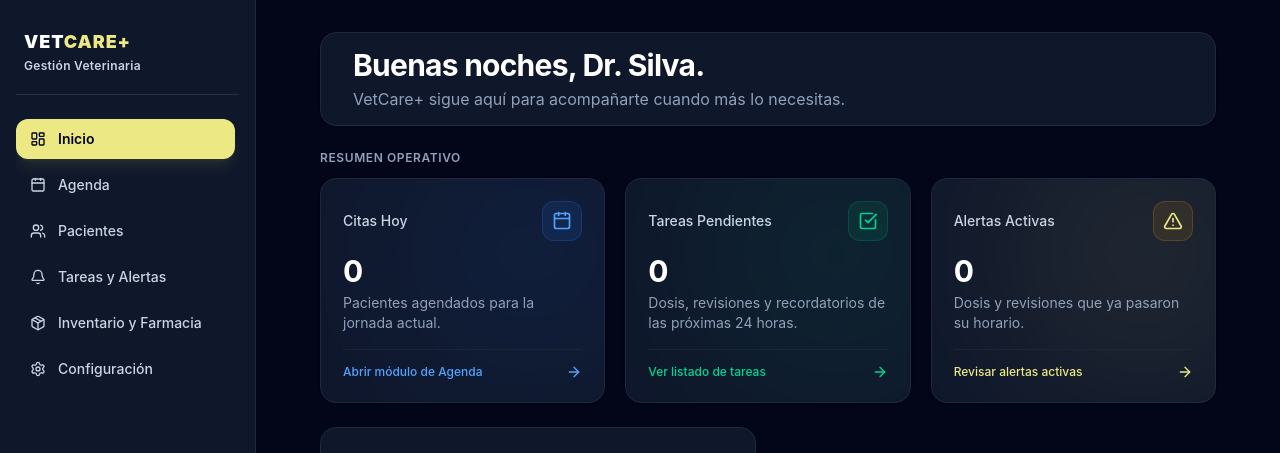
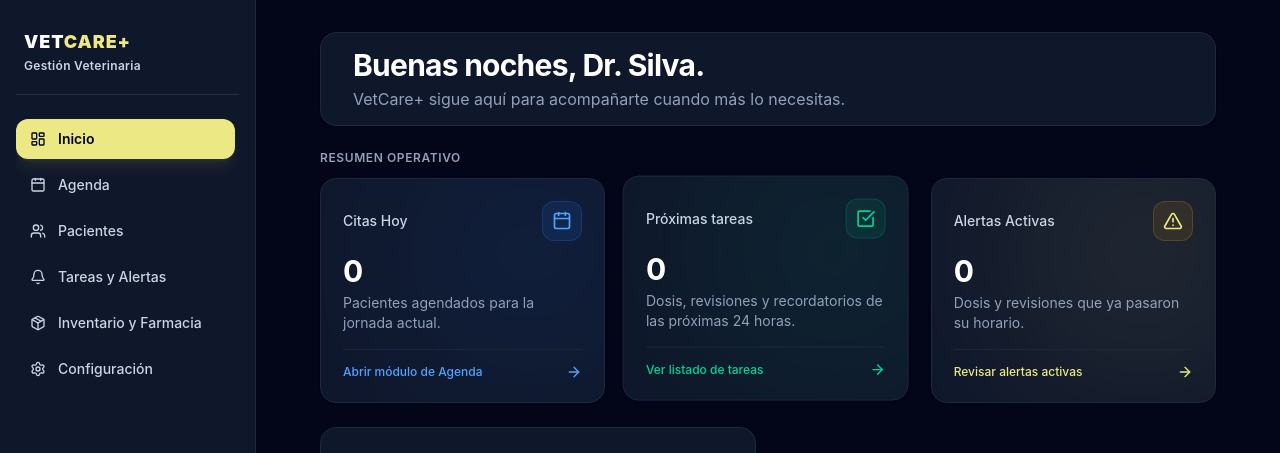
Before and after one commit to Cthululzz/Vetcare-, a React (Vite) app: page / in a window 1280 px wide. Shown: the top 453 px of the page. Built offline with nearby package versions, Linux system fonts and the light colour scheme.

Commit message:
feat(dashboard): mover tarjeta de tareas y renombrar a proximas tareas

```diff
--- a/src/components/dashboard/OperationalSummary.tsx
+++ b/src/components/dashboard/OperationalSummary.tsx
@@ -54,14 +54,14 @@ export const OperationalSummary = ({
         {/* Tareas (Verde) */}
         <div
           onClick={() => onNavigate("/tareas")}
-          className="relative overflow-hidden bg-slate-900 border border-slate-800 hover:border-slate-700 rounded-2xl p-5.5 transition-all cursor-pointer group shadow-sm flex flex-col justify-between"
+          className="vetcare-dashboard-task-move relative overflow-hidden bg-slate-900 border border-slate-800 hover:border-slate-700 rounded-2xl p-5.5 transition-all cursor-pointer group shadow-sm flex flex-col justify-between"
         >
           <div className="pointer-events-none absolute w-[260px] h-[260px] bg-emerald-500/10 blur-[90px] rounded-full -top-14 -right-14 group-hover:bg-emerald-500/20 transition-all" />
 
           <div className="relative z-10">
             <div className="flex items-center justify-between mb-3">
               <span className="text-sm font-medium text-slate-300">
-                Tareas Pendientes
+                Próximas tareas
               </span>
               <div className="w-10 h-10 rounded-xl bg-emerald-500/10 border border-emerald-500/20 flex items-center justify-center text-emerald-400 group-hover:scale-105 transition-transform">
                 <CheckSquare className="w-5 h-5" />
--- a/src/index.css
+++ b/src/index.css
@@ -13,6 +13,27 @@
 
 .vetcare-task-move {
   animation: vetcare-task-move 2.4s ease-in-out infinite;
+}
+
+/* Movimiento de la tarjeta de tareas del inicio: arriba y a los lados. */
+@keyframes vetcare-dashboard-task-move {
+  0%,
+  100% {
+    transform: translate(0, 0);
+  }
+  25% {
+    transform: translate(3px, -3px);
+  }
+  50% {
+    transform: translate(0, -5px);
+  }
+  75% {
+    transform: translate(-3px, -3px);
+  }
+}
+
+.vetcare-dashboard-task-move {
+  animation: vetcare-dashboard-task-move 3s ease-in-out infinite;
 }
 
 /* La pestaña de recordatorios parpadea hasta enviar/marcar el aviso. */
@@ -36,6 +57,7 @@
 
 @media (prefers-reduced-motion: reduce) {
   .vetcare-task-move,
+  .vetcare-dashboard-task-move,
   .vetcare-tab-blink {
     animation: none;
   }
```
